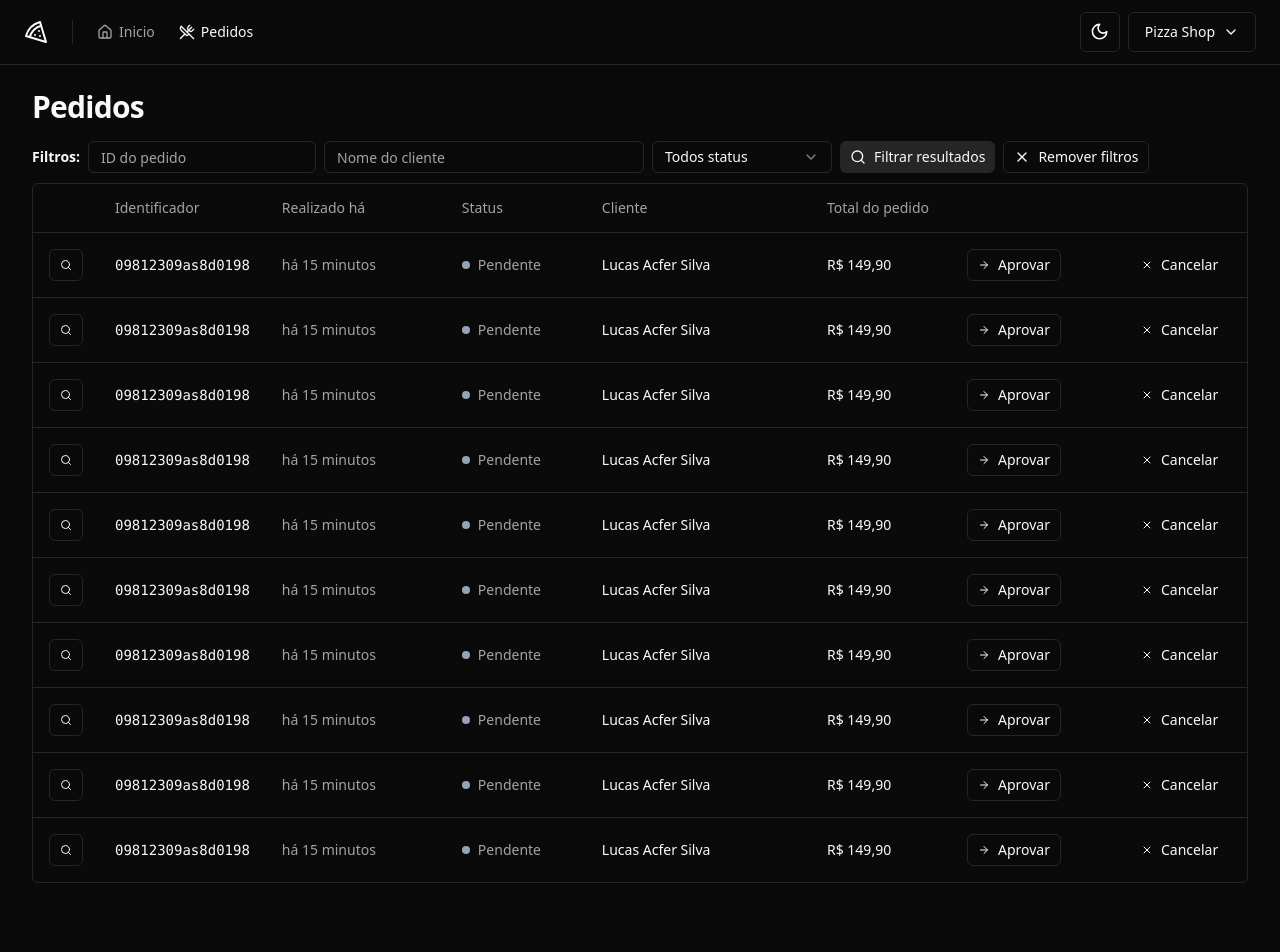
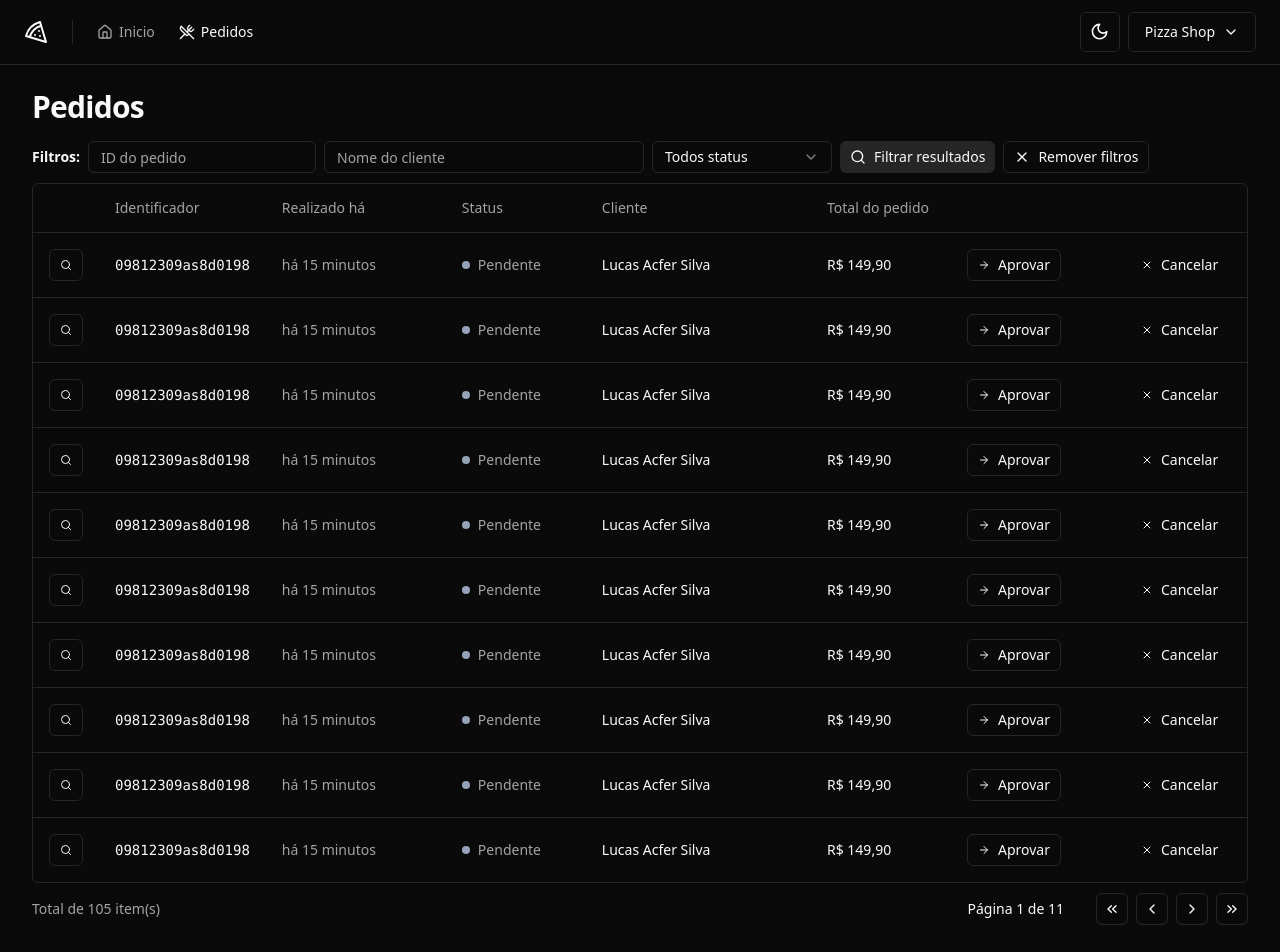
Before and after one commit to acferlucas/pizzashop-web, a React (Vite) app: page /orders in a window 1280 px wide. Shown: the top 952 px of the page. Before the commit the page ends 915 px from the top, so only its background shows below. Built offline with nearby package versions, Linux system fonts and the light colour scheme.

Commit message:
create pagination component

```diff
--- /dev/null
+++ b/src/components/Pagination.tsx
@@ -0,0 +1,55 @@
+import {
+  ChevronLeft,
+  ChevronRight,
+  ChevronsLeft,
+  ChevronsRight,
+} from 'lucide-react'
+
+import { Button } from './ui/button'
+
+export type PaginationProps = {
+  pageIndex: number
+  totalCount: number
+  perPage: number
+}
+
+export function Pagination({
+  pageIndex,
+  perPage,
+  totalCount,
+}: PaginationProps) {
+  const pages = Math.ceil(totalCount / perPage) || 1
+
+  return (
+    <div className="flex items-center justify-between">
+      <span className="text-sm text-muted-foreground">
+        Total de {totalCount} item(s)
+      </span>
+
+      <div className="flex items-center gap-6 lg:gap-8">
+        <div className="flex text-sm font-medium">
+          Página {pageIndex + 1} de {pages}
+        </div>
+
+        <div className="flex items-center gap-2">
+          <Button variant="outline" className="h-8 w-8 p-0">
+            <ChevronsLeft className="h-4 w-4" />
+            <span className="sr-only">primeira página</span>
+          </Button>
+          <Button variant="outline" className="h-8 w-8 p-0">
+            <ChevronLeft className="h-4 w-4" />
+            <span className="sr-only">Próxima página</span>
+          </Button>
+          <Button variant="outline" className="h-8 w-8 p-0">
+            <ChevronRight className="h-4 w-4" />
+            <span className="sr-only">página anterior</span>
+          </Button>
+          <Button variant="outline" className="h-8 w-8 p-0">
+            <ChevronsRight className="h-4 w-4" />
+            <span className="sr-only">última página</span>
+          </Button>
+        </div>
+      </div>
+    </div>
+  )
+}
--- a/src/pages/app/orders/orders.tsx
+++ b/src/pages/app/orders/orders.tsx
@@ -1,5 +1,6 @@
 import { Helmet } from 'react-helmet-async'
 
+import { Pagination } from '@/components/Pagination'
 import {
   Table,
   TableBody,
@@ -19,7 +20,7 @@
       <Helmet title="Pedidos" />
       <div className="flex flex-col gap-4">
         <h1 className="text-3xl font-bold tracking-tight">Pedidos</h1>
-      </div>
+
         <div className="space-y-2.5">
           <OrderTableFilter />
           <div className="rounded-md border">
@@ -43,6 +44,8 @@
               </TableBody>
             </Table>
           </div>
+          <Pagination pageIndex={0} totalCount={105} perPage={10} />
+        </div>
       </div>
     </>
   )
```
Lines whose indentation alone changed are shown as unchanged.
